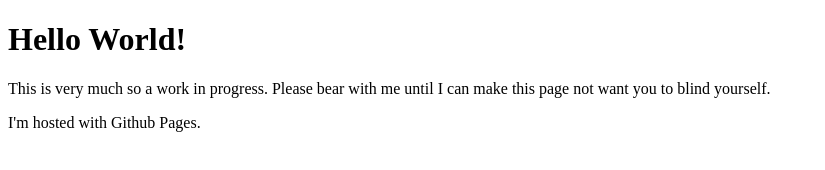
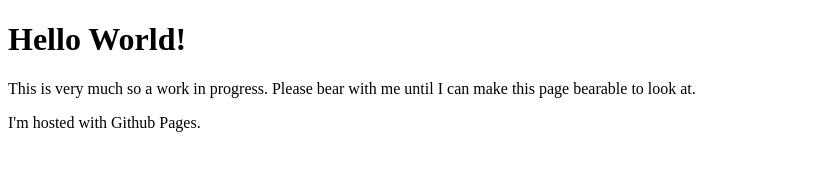
Before and after one commit to mdevapura/mdevapura.github.io, a plain HTML site: page index.html in a window 1280 px wide. Shown: the whole page, without its empty margins (0-825 px from the left). Drawn offline with Linux system fonts and the light colour scheme.

Commit message:
Text changes

```diff
--- a/index.html
+++ b/index.html
@@ -8,7 +8,7 @@
 
 <h1>Hello World!</h1>
 
-<p>This is very much so a work in progress. Please bear with me until I can make this page not want you to blind yourself.</p>
+<p>This is very much so a work in progress. Please bear with me until I can make this page bearable to look at.</p>
 <p>I'm hosted with Github Pages.</p>
 </body>
 </html>
```
